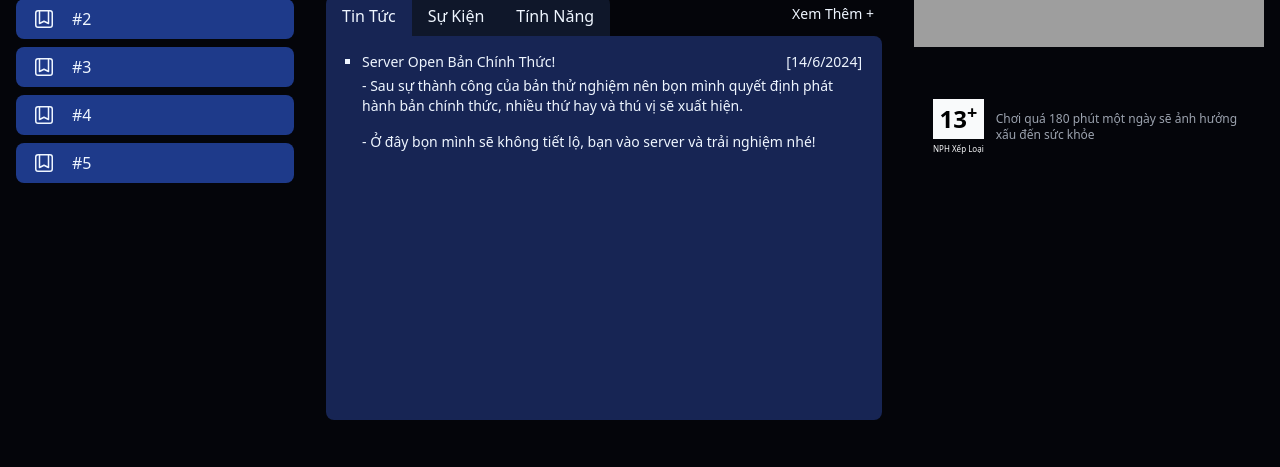
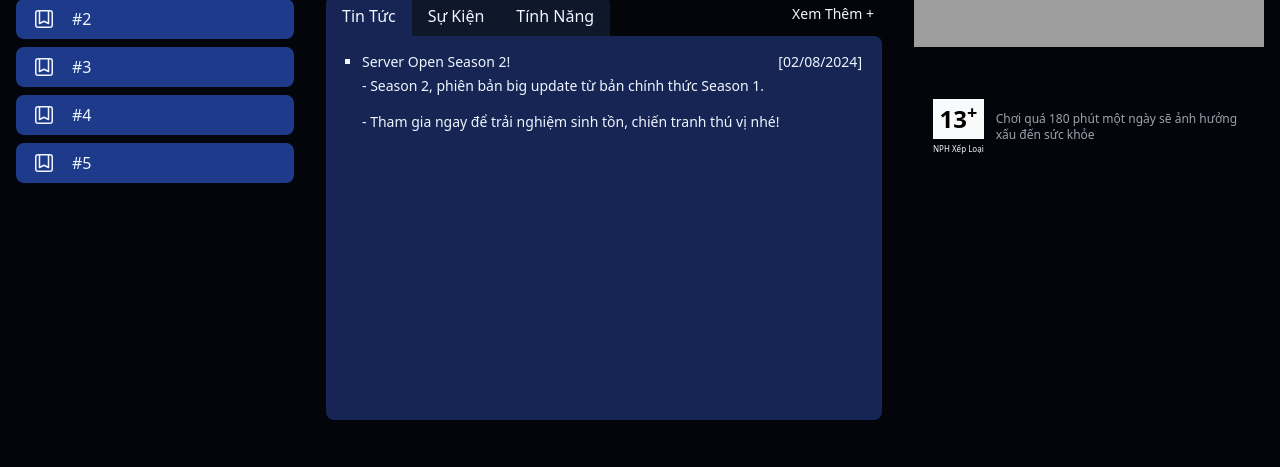
Before and after one commit to quangdev05/PlayST-Webiste, a PHP site: page / in a window 1280 px wide. Shown: the part 659-1126 px from the top of the page. Run offline with PHP 8.4, Linux system fonts and the light colour scheme; some libraries are stand-ins or nearby versions; grey boxes are pictures that could not be loaded.

Commit message:
Update index.php

```diff
--- a/index.php
+++ b/index.php
@@ -139,19 +139,18 @@
   <li class="mb-2 font-medium">
 
     <div class="flex">
-      <a class="grow" target="_blank">Server Open Bản Chính Thức!</a>
-      <span>[14/6/2024]</span>
+      <a class="grow" target="_blank">Server Open Season 2!</a>
+      <span>[02/08/2024]</span>
     </div>
 
     <div class="flex mt-1 mb-4 pr-2 font-normal">
-      <span>- Sau sự thành công của bản thử nghiệm nên bọn mình quyết định phát hành bản chính thức, nhiều thứ hay và thú vị sẽ xuất hiện.</span>
+      <span>- Season 2, phiên bản big update từ bản chính thức Season 1.</span>
     </div>
         <div class="flex mt-1 mb-4 pr-2 font-normal">
-      <span>- Ở đây bọn mình sẽ không tiết lộ, bạn vào server và trải nghiệm nhé!</span>
+      <span>- Tham gia ngay để trải nghiệm sinh tồn, chiến tranh thú vị nhé!</span>
     </div>
   </li>
 </ul>
-
         </div>
 
         <div id="content-event" class="tab-content hidden"><ul class="list-square ml-6 mr-2 text-sm">
@@ -167,6 +166,7 @@
       <span>- Khuyến mãi X2</span>
     </div>
   </li>
+  </ul>
         </div>
 
         <div id="content-feature" class="tab-content hidden"><ul class="list-square ml-6 mr-2 text-sm">
```
